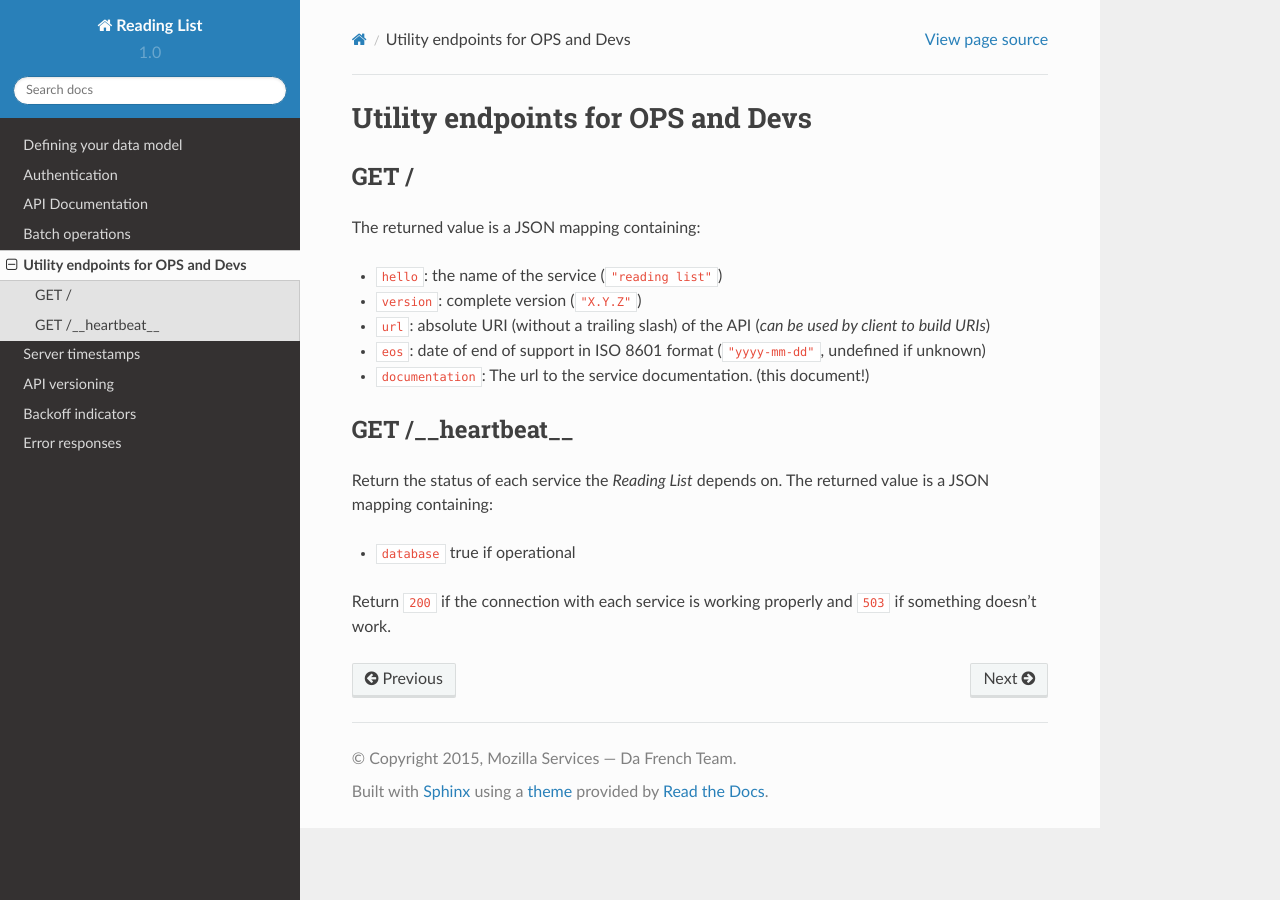
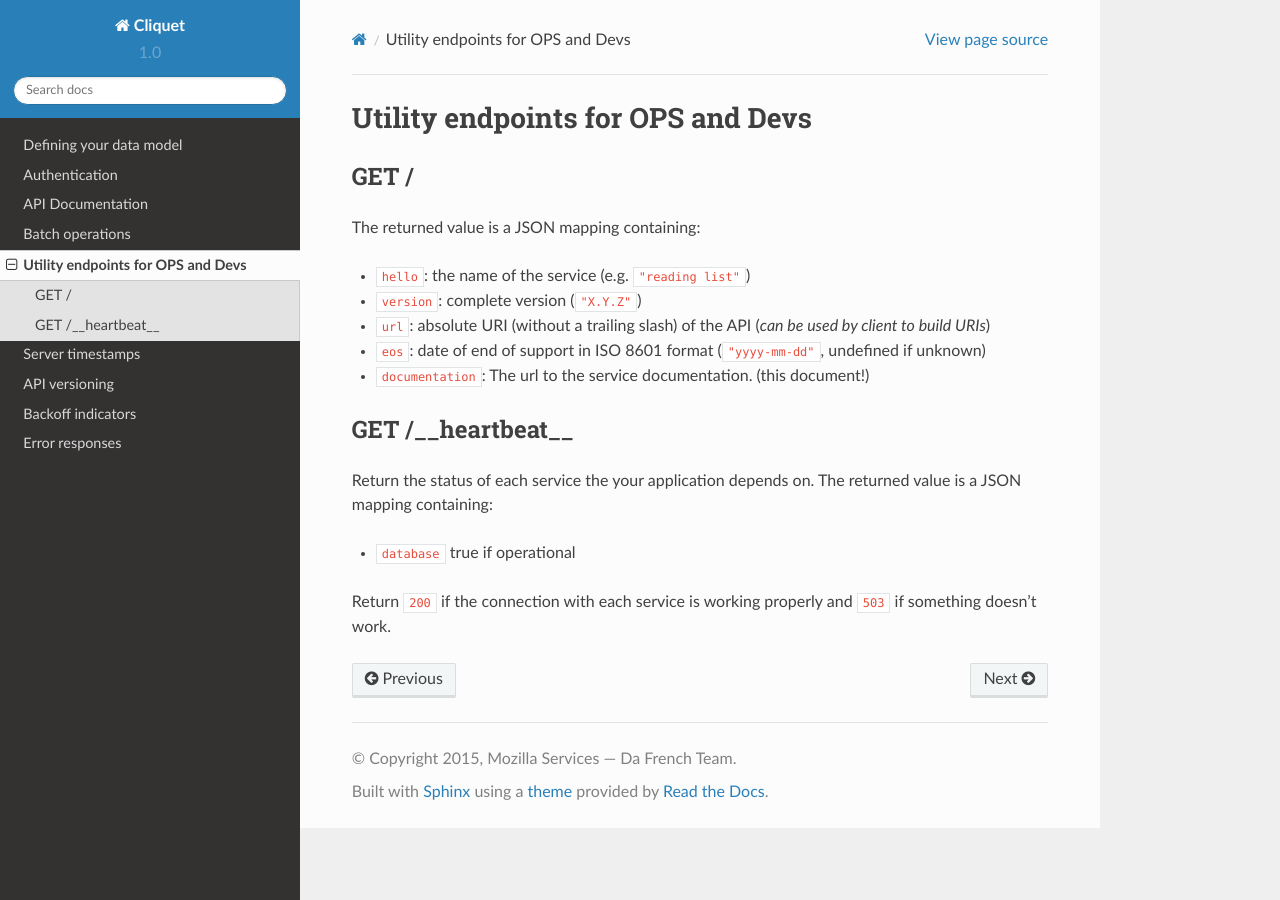
Before and after one commit to Kinto/kinto, a Sphinx documentation site: the page built from docs/utilities.rst, in a window 1280 px wide. Built offline with Sphinx 7.4.7 and the Read the Docs theme 2.0.0, drawn with Linux system fonts in a browser that asks for light colours.

Commit message:
Get rid of readinglist mentions

```diff
--- a/docs/authentication.rst
+++ b/docs/authentication.rst
@@ -65,11 +65,6 @@ Bearer Token. `See Firefox Account documentation about this behavior
     }
 
 
-
-Reading list scope
-------------------
-
-
 Basic Auth
 ==========
 
--- a/docs/conf.py
+++ b/docs/conf.py
@@ -1,6 +1,6 @@
 # -*- coding: utf-8 -*-
 #
-# Reading List documentation build configuration file, created by
+# Cliquet documentation build configuration file, created by
 # sphinx-quickstart on Mon Feb  2 15:08:06 2015.
 #
 # This file is execfile()d with the current directory set to its
@@ -53,7 +53,7 @@ source_suffix = '.rst'
 master_doc = 'index'
 
 # General information about the project.
-project = u'Reading List'
+project = u'Cliquet'
 copyright = u'2015, Mozilla Services — Da French Team'
 
 # The version info for the project you're documenting, acts as replacement for
@@ -78,7 +78,7 @@ pygments_style = 'sphinx'
 html_static_path = ['_static']
 
 # Output file base name for HTML help builder.
-htmlhelp_basename = 'ReadingListdoc'
+htmlhelp_basename = 'Cliquetdoc'
 
 
 # -- Options for LaTeX output ---------------------------------------------
@@ -98,7 +98,7 @@ latex_elements = {
 # (source start file, target name, title,
 #  author, documentclass [howto, manual, or own class]).
 latex_documents = [
-  ('index', 'ReadingList.tex', u'Reading List Documentation',
+  ('index', 'Cliquet.tex', u'Cliquet Documentation',
    u'Mozilla Services — Da French Team', 'manual'),
 ]
 
@@ -108,7 +108,7 @@ latex_documents = [
 # One entry per manual page. List of tuples
 # (source start file, name, description, authors, manual section).
 man_pages = [
-    ('index', 'cliquet', u'Reading List Documentation',
+    ('index', 'cliquet', u'Cliquet Documentation',
      [u'Mozilla Services — Da French Team'], 1)
 ]
 
@@ -119,7 +119,7 @@ man_pages = [
 # (source start file, target name, title, author,
 #  dir menu entry, description, category)
 texinfo_documents = [
-  ('index', 'ReadingList', u'Reading List Documentation',
-   u'Mozilla Services — Da French Team', 'ReadingList', 'One line description of project.',
+  ('index', 'cliquet', u'Cliquet Documentation',
+   u'Mozilla Services — Da French Team', 'Cliquet', 'One line description of project.',
    'Miscellaneous'),
 ]
--- a/docs/utilities.rst
+++ b/docs/utilities.rst
@@ -7,7 +7,7 @@ GET /
 
 The returned value is a JSON mapping containing:
 
-- ``hello``: the name of the service (``"reading list"``)
+- ``hello``: the name of the service (e.g. ``"reading list"``)
 - ``version``: complete version (``"X.Y.Z"``)
 - ``url``: absolute URI (without a trailing slash) of the API (*can be used by client to build URIs*)
 - ``eos``: date of end of support in ISO 8601 format (``"yyyy-mm-dd"``, undefined if unknown)
@@ -17,7 +17,7 @@ The returned value is a JSON mapping containing:
 GET /__heartbeat__
 ==================
 
-Return the status of each service the *Reading List* depends on. The
+Return the status of each service the your application depends on. The
 returned value is a JSON mapping containing:
 
 - ``database`` true if operational
```
